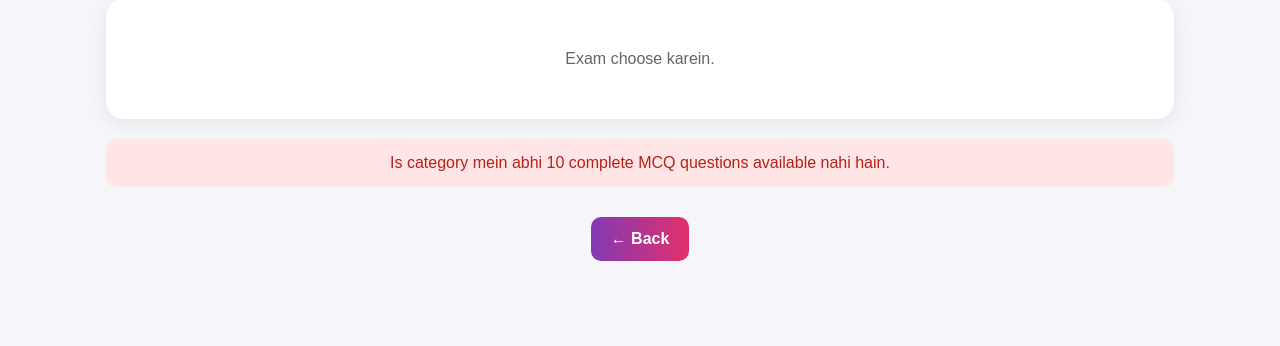
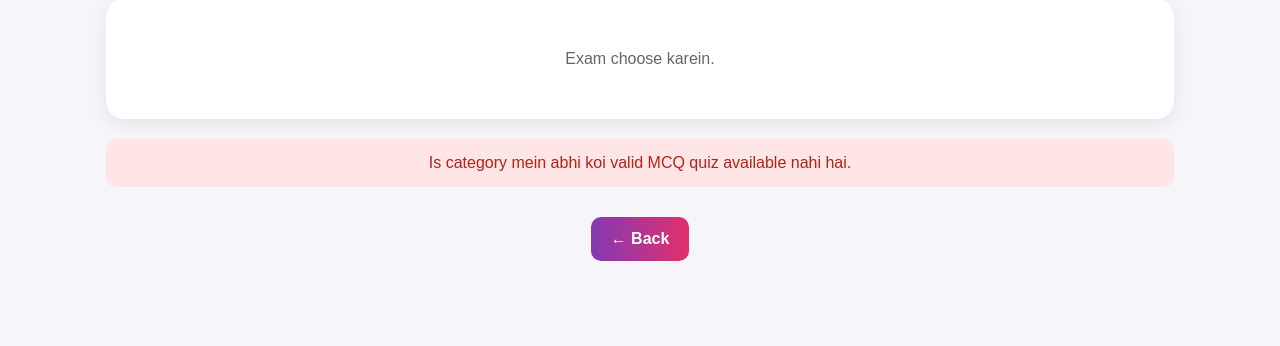
Before and after one commit to banksprince760/Quizbuzz, a Flask app: template templates/exams.html in a window 1280 px wide. Shown: the part 82-428 px from the top of the page. Run offline with Flask 3, Linux system fonts and the light colour scheme; the template is opened without the code that fills it, so the values that code supplies are empty.

Commit message:
Update dynamic quiz question counts
Show the actual number of playable questions and improve the empty-category message.

```diff
--- a/templates/exams.html
+++ b/templates/exams.html
@@ -32,12 +32,7 @@
         </h3>
 
         <p>
-            {{ question_count }}
-            questions available
-        </p>
-
-        <p>
-            📝 10 Questions
+            📝 {{ question_count }} Questions
         </p>
 
         <p>
@@ -81,9 +76,8 @@
 
 <div class="error">
 
-    Is category mein abhi
-    10 complete MCQ questions
-    available nahi hain.
+    Is category mein abhi koi
+    valid MCQ quiz available nahi hai.
 
 </div>
 
```
